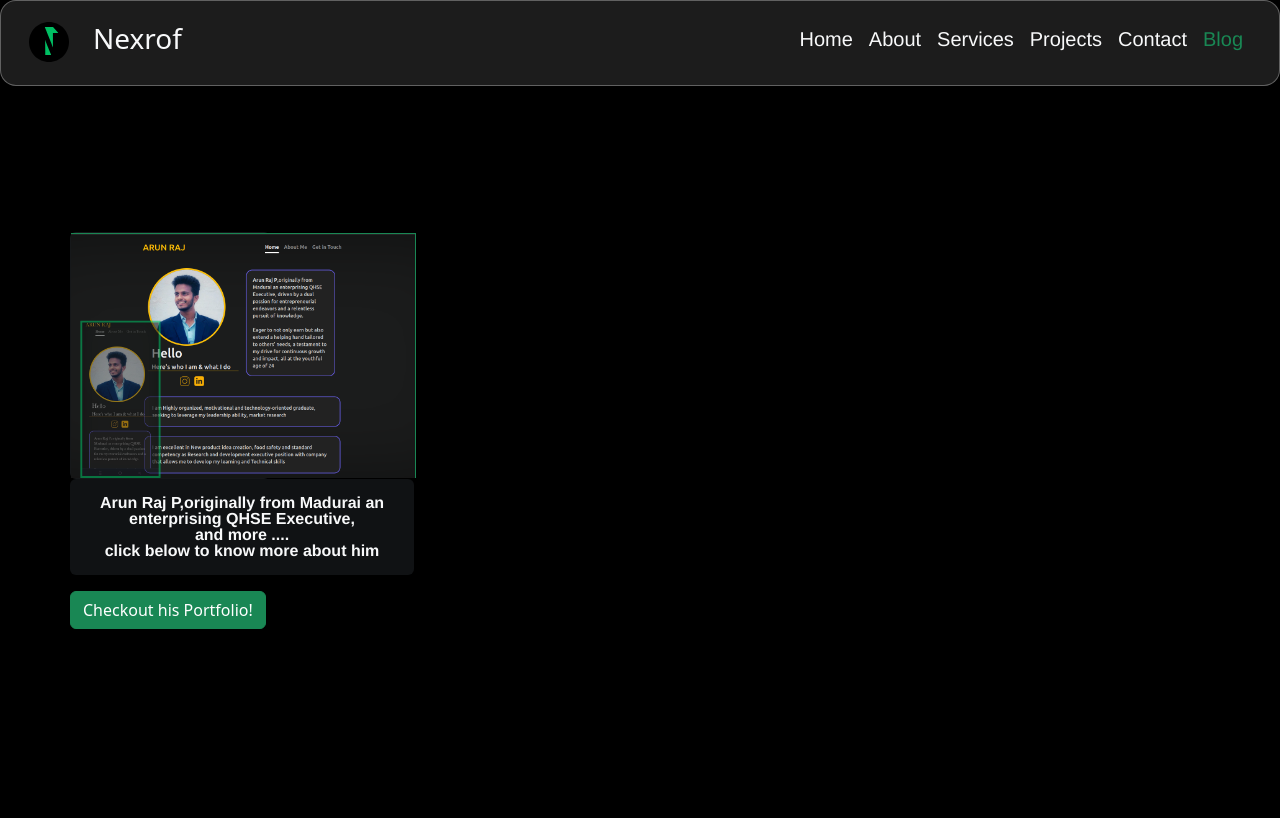
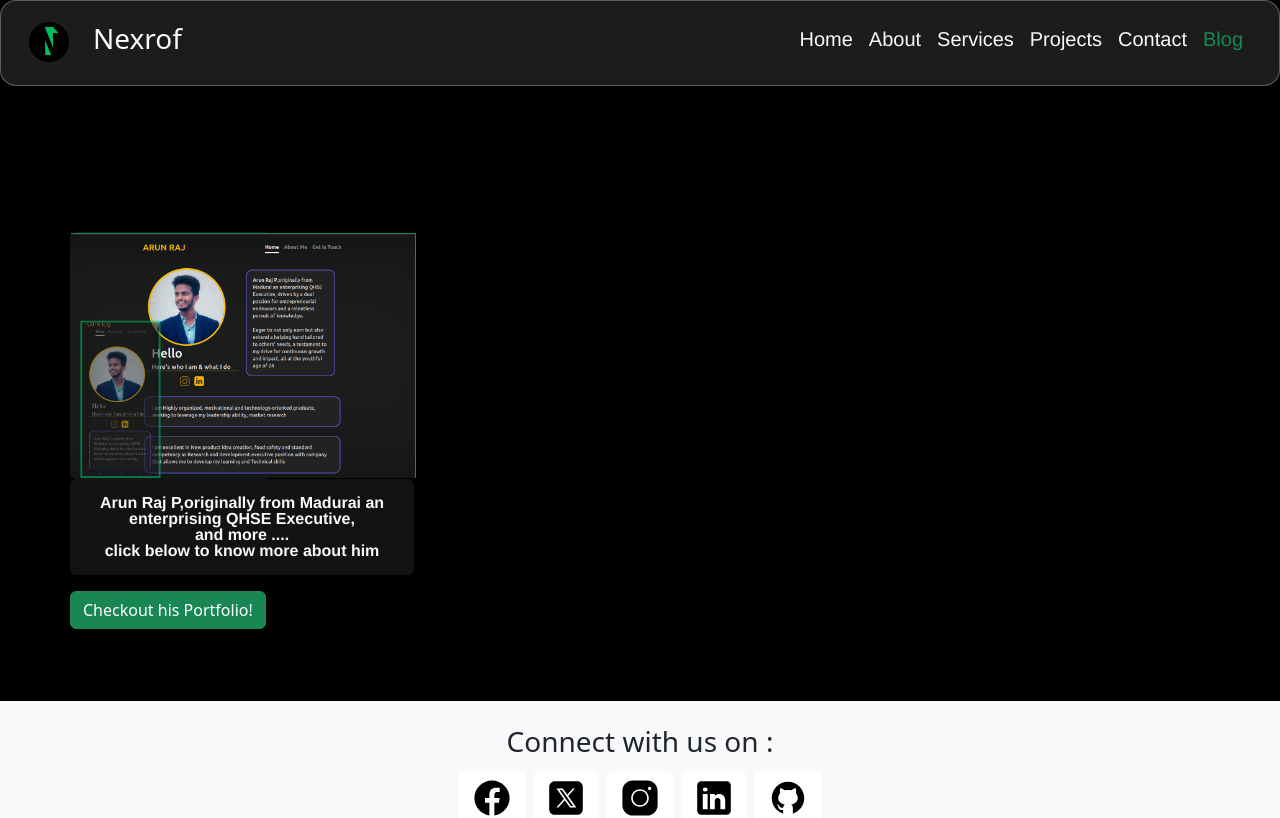
Before and after one commit to Nexrof6/Portfolio-react, a React (Vite) app: page /projects/portfolios in a window 1280 px wide. Shown: the top 818 px of the page. Built offline with nearby package versions, Linux system fonts and the light colour scheme.

Commit message:
added footer in portfolio

```diff
--- a/src/components/pages/portfolio.tsx
+++ b/src/components/pages/portfolio.tsx
@@ -49,7 +49,11 @@ function Portfolio() {
             </div>
           </div>
         </div>
+        <br></br>
+        <br></br>
+        <br></br>
       </main>
+      <Footer></Footer>
     </>
   );
 }
```
